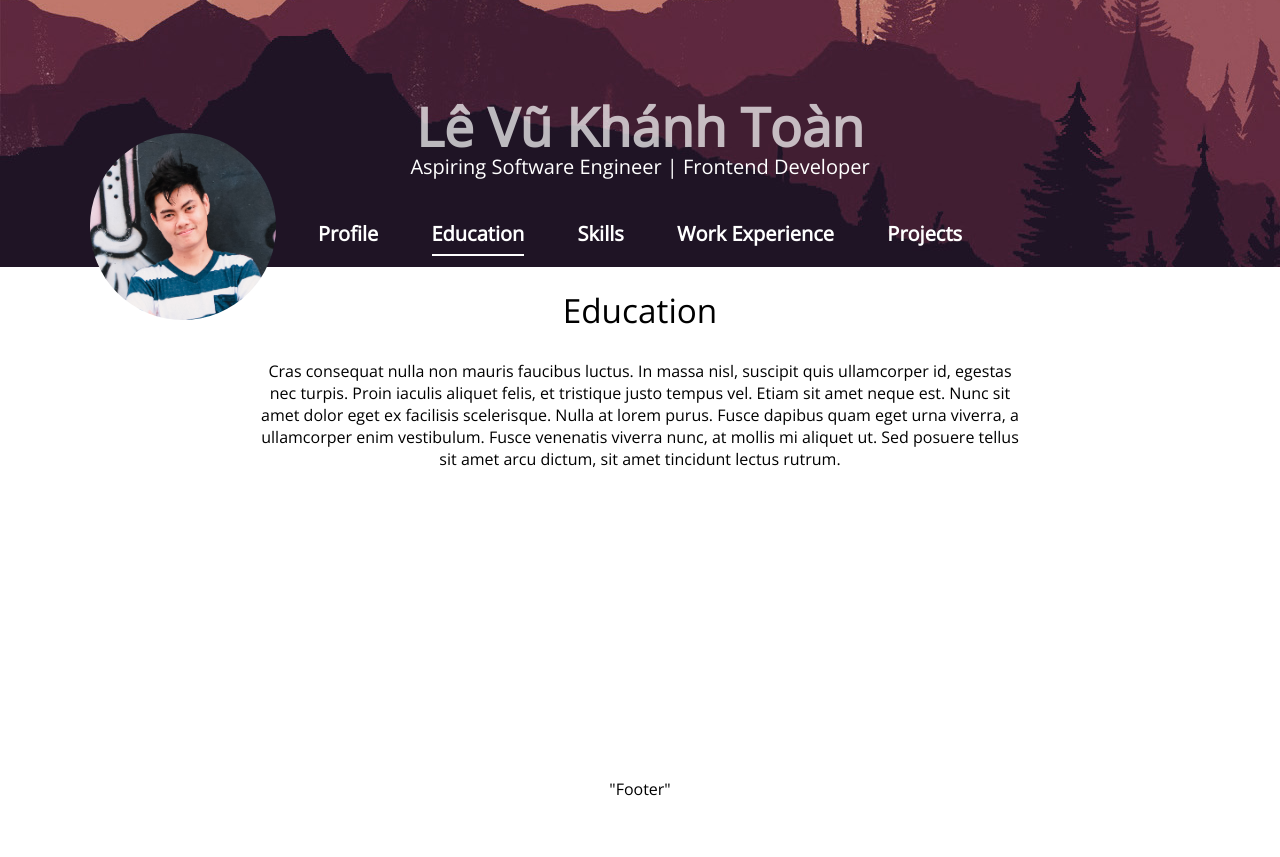
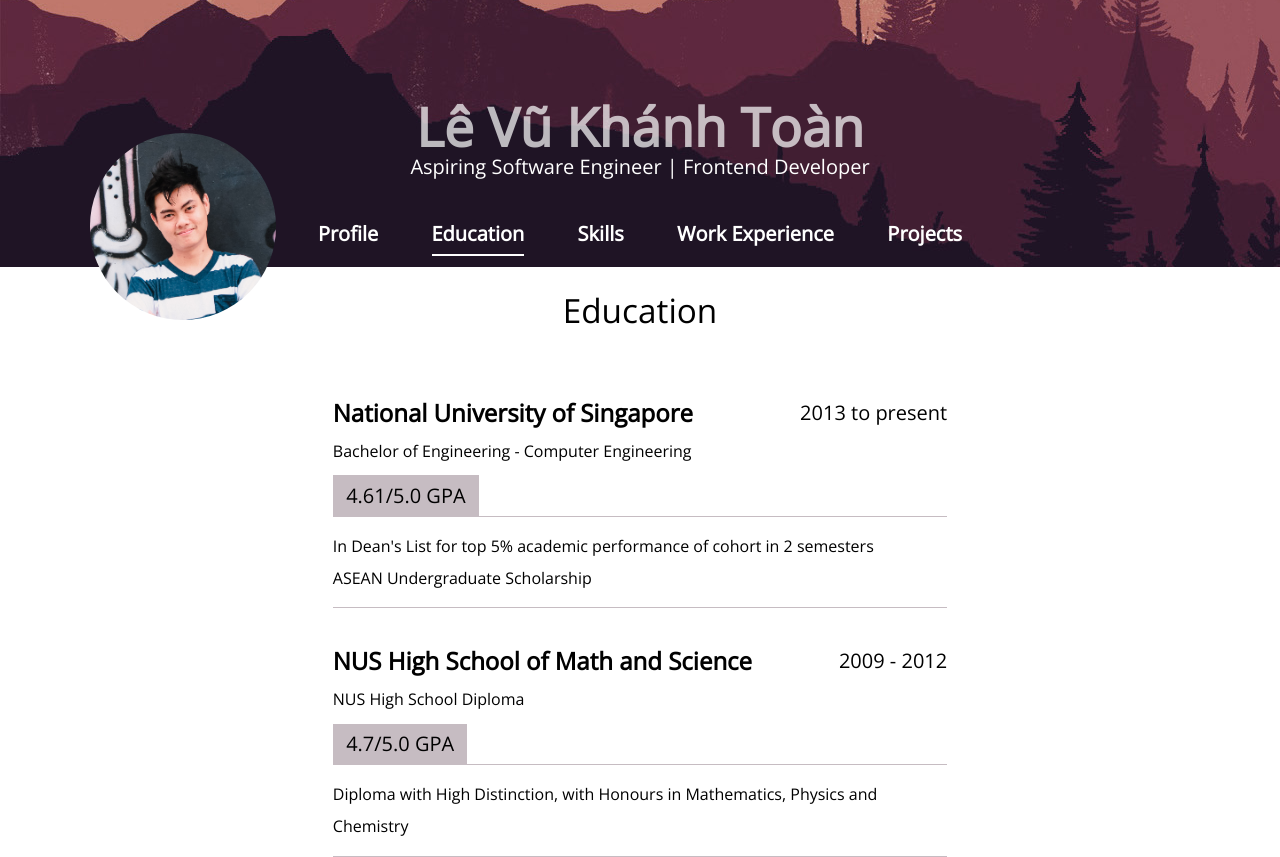
Before and after one commit to tanduong/react-profile, a React (Create React App) app: page / in a window 1280 px wide. Both pictures are taken after a click on the element "Education". Before the commit the page ends 800 px from the top, so only its background shows below. Built offline with nearby package versions, Linux system fonts and the light colour scheme.

Commit message:
add content to education and work experience sections

```diff
--- a/src/App.css
+++ b/src/App.css
@@ -9,6 +9,16 @@
 
 .App main {
   flex: 1;
+}
+
+.under-constr {
+  height: 500px;
+  background-image: url("/img/under-construction.png");
+  background-repeat: no-repeat;
+  background-position-x: center;
+  opacity: 0.5;
+  padding-top: 15%;
+  font-size: 50pt;
 }
 
 .bg {
@@ -101,24 +111,64 @@
 .content {
   width: 60%;
   min-width: 400px;
+  max-width: 1000px;
   margin: 0 auto;
-  text-align: center;
 }
 
 .profile-card {
   display: inline-block;
   width: 40%;
-  height: 250pt;
+  height: 300pt;
   margin: 20pt;
+  border: solid 2px #c6bcc2;
+  border-radius: 30pt;
 }
 .profile-icon {
   text-align: center;
   height: 60%;
+  padding: 5% 0;
 }
 .profile-icon img {
-  height: 100%;
+  height: 80%;
 }
 .profile-text {
   font-size: 20px;
+}
+
+.hori-card {
+  width: 80%;
+  margin: 0 auto;
+  text-align: left;
+}
+.row {
+  display: block;
+  overflow: auto;
+  padding: 30pt 0 10pt 0;
+}
+.school {
+  float: left;
+  font-size: 18pt;
+  line-height: 20pt;
+  font-weight: 600;
+}
+.time {
+  float: right;
+  font-size: 15pt;
+  line-height: 20pt;
+}
+
+.gpa {
   margin-top: 10pt;
+  font-size: 15pt;
+  display: inline-block;
+  background-color: #c6bcc2;
+  padding: 5pt 10pt;
 }
+
+.degree-desc {
+  font-family: "Open Sans", sans-serif;
+  line-height: 200%;
+  padding: 10pt 0;
+  border-top: solid 1px #c6bcc2;
+  border-bottom: solid 1px #c6bcc2;
+}
--- a/src/App.js
+++ b/src/App.js
@@ -25,8 +25,6 @@
         />
         <Portrait />
         <Body title={this.state.title} />
-
-        <Footer />
       </div>
     );
   }
--- a/src/components/Body/Education.js
+++ b/src/components/Body/Education.js
@@ -1,15 +1,36 @@
 import React, { Component } from "react";
+import { School } from "./School";
+let data = [
+  {
+    school: "National University of Singapore",
+    time: "2013 to present",
+    degree: "Bachelor of Engineering - Computer Engineering",
+    GPA: "4.61/5.0",
+    desc:
+      "In Dean's List for top 5% academic performance of cohort in 2 semesters\nASEAN Undergraduate Scholarship"
+  },
+  {
+    school: "NUS High School of Math and Science",
+    time: "2009 - 2012",
+    degree: "NUS High School Diploma",
+    GPA: "4.7/5.0",
+    desc:
+      "Diploma with High Distinction, with Honours in Mathematics, Physics and Chemistry"
+  }
+];
 export class Education extends Component {
   render() {
     return (
       <div>
-        Cras consequat nulla non mauris faucibus luctus. In massa nisl, suscipit
-        quis ullamcorper id, egestas nec turpis. Proin iaculis aliquet felis, et
-        tristique justo tempus vel. Etiam sit amet neque est. Nunc sit amet
-        dolor eget ex facilisis scelerisque. Nulla at lorem purus. Fusce dapibus
-        quam eget urna viverra, a ullamcorper enim vestibulum. Fusce venenatis
-        viverra nunc, at mollis mi aliquet ut. Sed posuere tellus sit amet arcu
-        dictum, sit amet tincidunt lectus rutrum.
+        {data.map(entry => (
+          <School
+            school={entry.school}
+            time={entry.time}
+            degree={entry.degree}
+            GPA={entry.GPA}
+            desc={entry.desc}
+          />
+        ))}
       </div>
     );
   }
--- a/src/components/Body/Profile.js
+++ b/src/components/Body/Profile.js
@@ -1,4 +1,5 @@
 import React, { Component } from "react";
+import { ProfileCard } from "./ProfileCard";
 
 let data = [
   {
@@ -22,18 +23,6 @@
       "Aspiring to gain relevant experience and skills through technical entry-level jobs and internships"
   }
 ];
-class ProfileCard extends Component {
-  render() {
-    return (
-      <div className="profile-card">
-        <div className="profile-icon">
-          <img src={this.props.img} alt="" />
-        </div>
-        <div className="profile-text">{this.props.text}</div>
-      </div>
-    );
-  }
-}
 export class Profile extends Component {
   render() {
     return (
--- /dev/null
+++ b/src/components/Body/ProfileCard.js
@@ -0,0 +1,13 @@
+import React, { Component } from "react";
+export class ProfileCard extends Component {
+  render() {
+    return (
+      <div className="profile-card">
+        <div className="profile-icon">
+          <img src={this.props.img} alt="" />
+        </div>
+        <div className="profile-text">{this.props.text}</div>
+      </div>
+    );
+  }
+}
--- a/src/components/Body/Projects.js
+++ b/src/components/Body/Projects.js
@@ -3,10 +3,7 @@
   render() {
     return (
       <div>
-        Morbi auctor placerat ultrices. Sed sed posuere enim. Vestibulum vel
-        tincidunt ipsum, vitae cursus orci. Curabitur nec pretium lacus. Fusce
-        placerat porttitor tincidunt. Sed imperdiet condimentum pharetra. Nulla
-        rhoncus quam nec tortor dapibus semper.
+        <div className="under-constr">Page Under Construction</div>
       </div>
     );
   }
--- /dev/null
+++ b/src/components/Body/School.js
@@ -0,0 +1,26 @@
+import React, { Component } from "react";
+export class School extends Component {
+  render() {
+    return (
+      <div className="hori-card">
+        <div className="row">
+          <div className="school">{this.props.school}</div>
+          <div className="time">{this.props.time}</div>
+        </div>
+
+        <div className="degree">{this.props.degree}</div>
+        <div className="gpa">{this.props.GPA + " GPA"}</div>
+        <div className="degree-desc">
+          {this.props.desc.split("\n").map(function(item, key) {
+            return (
+              <span key={key}>
+                {item}
+                <br />
+              </span>
+            );
+          })}
+        </div>
+      </div>
+    );
+  }
+}
--- a/src/components/Body/Skills.js
+++ b/src/components/Body/Skills.js
@@ -3,13 +3,7 @@
   render() {
     return (
       <div>
-        Maecenas vitae ultricies tortor, vitae luctus lectus. Nunc vitae turpis
-        quam. Sed quis tincidunt nulla. Nunc eu pretium lectus, quis placerat
-        tortor. Integer sollicitudin magna ac ipsum rhoncus pharetra. Morbi id
-        tincidunt tellus, non pulvinar nisi. Etiam turpis libero, dictum vel ex
-        id, pharetra lacinia mauris. Sed mattis velit enim, quis imperdiet
-        tortor pharetra vitae. Nunc nulla ex, mollis ut purus id, posuere
-        ultrices nisl.
+        <div className="under-constr">Page Under Construction</div>
       </div>
     );
   }
--- /dev/null
+++ b/src/components/Body/Work.js
@@ -0,0 +1,25 @@
+import React, { Component } from "react";
+export class Work extends Component {
+  render() {
+    return (
+      <div className="hori-card">
+        <div className="row">
+          <div className="school">{this.props.company}</div>
+          <div className="time">{this.props.time}</div>
+        </div>
+
+        <div className="degree">{this.props.position}</div>
+        <div className="degree-desc">
+          {this.props.desc.split("\n").map(function(item, key) {
+            return (
+              <span key={key}>
+                {item}
+                <br />
+              </span>
+            );
+          })}
+        </div>
+      </div>
+    );
+  }
+}
--- a/src/components/Body/WorkExp.js
+++ b/src/components/Body/WorkExp.js
@@ -1,16 +1,47 @@
 import React, { Component } from "react";
+import { Work } from "./Work";
+
+let data = [
+  {
+    company: "Floating Cube Studios",
+    time: "Jan 2016 – July 2016",
+    position: "Software Engineering Intern",
+    desc:
+      "Maintaining and developing software for EPOS - a point-of-sale system\n\
+      Analysed requirements from customers to come up with design for their features\n\
+      Languages used: Python, XHTML, CSS, JavaScript"
+  },
+  {
+    company: "VietAbroader ILead Workshop Series",
+    time: "June 2014 – July 2014",
+    position: "Logistics Assistant Manager",
+    desc:
+      "Devise and execute logistical plan for the 6-day leadership workshop\n\
+      Managed the treasury operations and maintained financial records of the project\n\
+      Researched options for venues and prepared materials for the workshop"
+  },
+  {
+    company: "NUS Faculty of Arts and Social Sciences",
+    time: "September 2013 – November 2013",
+    position: "Data Entry and Analysis Research Assistant",
+    desc:
+      "Recorded survey responses for a decision-making research\n\
+      Compiled and ensured the accuracy and consistency of work done by other operators\n\
+      Performed simple analysis of the data using Microsoft Excel"
+  }
+];
 export class WorkExp extends Component {
   render() {
     return (
       <div>
-        Aenean vitae quam nec lacus semper varius vel eu tortor. Sed convallis
-        condimentum molestie. Cras placerat nulla sit amet placerat bibendum.
-        Quisque ac mattis nisi. Praesent malesuada, ligula id efficitur tempor,
-        felis ipsum vestibulum mi, pulvinar malesuada felis nisl mattis erat.
-        Integer ex eros, hendrerit a sem quis, mollis facilisis est. Suspendisse
-        euismod pharetra quam. Etiam dictum lectus nibh, a pretium risus
-        tincidunt eu. Vestibulum id nisi congue, gravida nisl nec, pharetra
-        sapien. Donec in finibus tortor, et bibendum massa.
+        {data.map(entry => (
+          <Work
+            company={entry.company}
+            time={entry.time}
+            position={entry.position}
+            desc={entry.desc}
+          />
+        ))}
       </div>
     );
   }
```
Also changed, not shown: public/img/under-construction.png (added).
